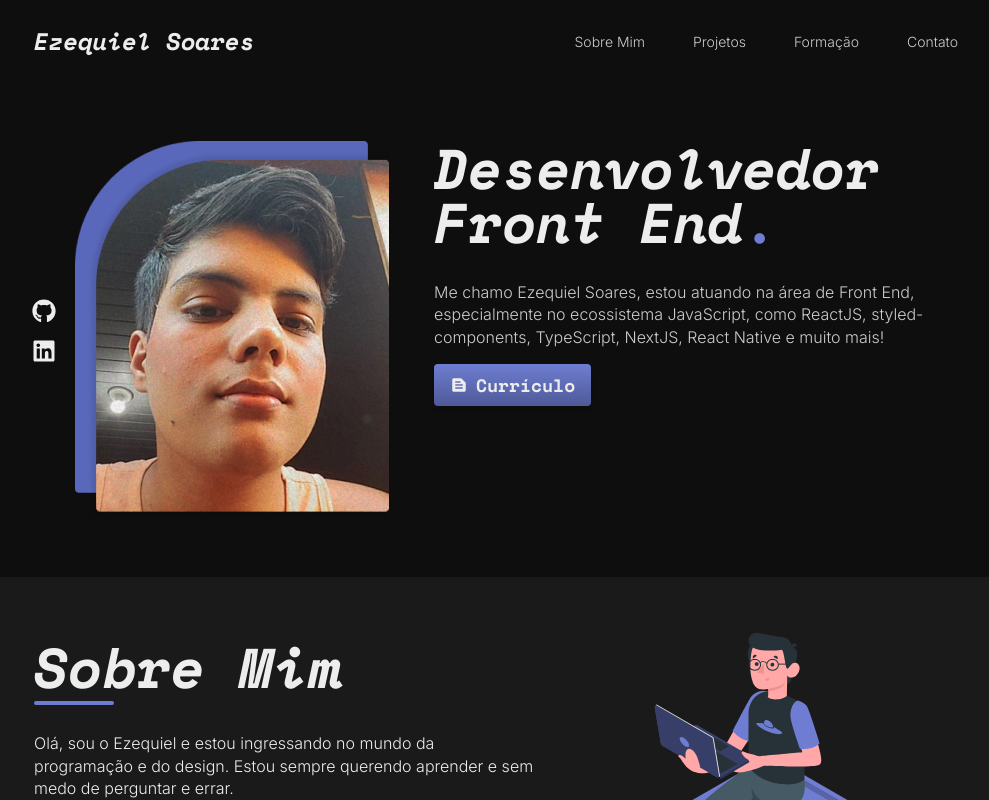
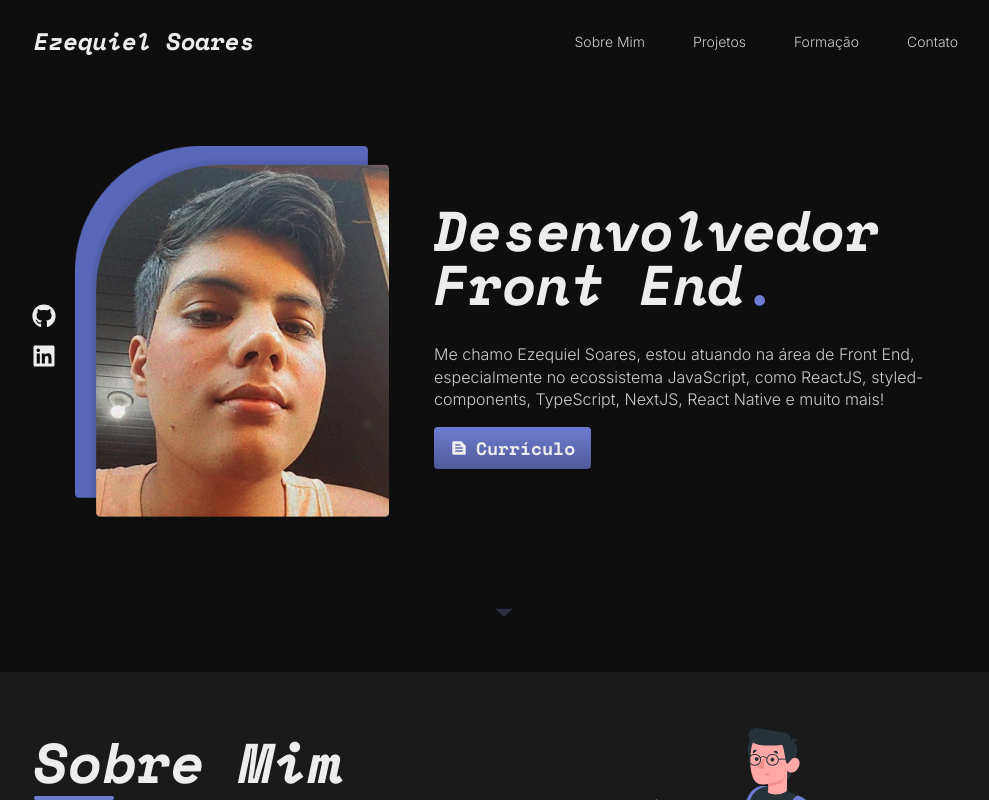
Before and after one commit to MrEzequiel/portfolio, a Next.js app: page / in a window 1280 px wide. Shown: the top 800 px of the page, without its empty margins (136-1125 px from the left). Built offline with nearby package versions, Linux system fonts and the light colour scheme.

Commit message:
feat: :sparkles: introduction section full height and scroll indicatior

```diff
--- a/src/components/HomeSections/Introduction/index.tsx
+++ b/src/components/HomeSections/Introduction/index.tsx
@@ -2,11 +2,12 @@ import Image from 'next/image'
 import { FC } from 'react'
 import Section from '../../../styles/layout/Section'
 import { FaGithub, FaLinkedin } from 'react-icons/fa'
-import { MdTextSnippet } from 'react-icons/md'
+import { MdArrowDropDown, MdTextSnippet } from 'react-icons/md'
 import {
   IntroductionImage,
   IntroductionText,
-  IntroductionWrapper
+  IntroductionWrapper,
+  ScrollIndicator
 } from './styles'
 import Text from '../../../styles/layout/Text'
 import { useTheme } from 'styled-components'
@@ -20,10 +21,8 @@ const Introduction: FC = () => {
       isBlack
       patternPositionX="left"
       patternPositionY="bottom"
-      style={{
-        marginTop: '85px'
-      }}
       id="introduction"
+      style={{ position: 'relative' }}
     >
       <IntroductionWrapper>
         <IntroductionImage>
@@ -79,6 +78,12 @@ const Introduction: FC = () => {
           </Button>
         </IntroductionText>
       </IntroductionWrapper>
+
+      <ScrollIndicator>
+        <a href="#about-me">
+          <MdArrowDropDown size={40} color={theme.colorsPrimary.p200} />
+        </a>
+      </ScrollIndicator>
     </Section>
   )
 }
--- a/src/components/HomeSections/Introduction/styles.ts
+++ b/src/components/HomeSections/Introduction/styles.ts
@@ -3,6 +3,8 @@ import Container from '../../../styles/layout/Container'
 
 export const IntroductionWrapper = styled(Container)`
   display: grid;
+  height: calc(80vh - 80px);
+  align-items: center;
 
   grid-template-columns: 2fr 3fr;
   @media (max-width: 700px) {
@@ -103,3 +105,29 @@ export const IntroductionText = styled.div`
     }
   }
 `
+
+export const ScrollIndicator = styled.div`
+  position: absolute;
+  bottom: 40px;
+  left: 0;
+  right: 0;
+  z-index: 2;
+
+  display: flex;
+  justify-content: center;
+  align-items: center;
+
+  a {
+    display: flex;
+    justify-content: center;
+    align-items: center;
+
+    @keyframes bounce {
+      50% {
+        transform: translateY(-50%);
+      }
+    }
+
+    animation: bounce 2.8s ease infinite;
+  }
+`
```
